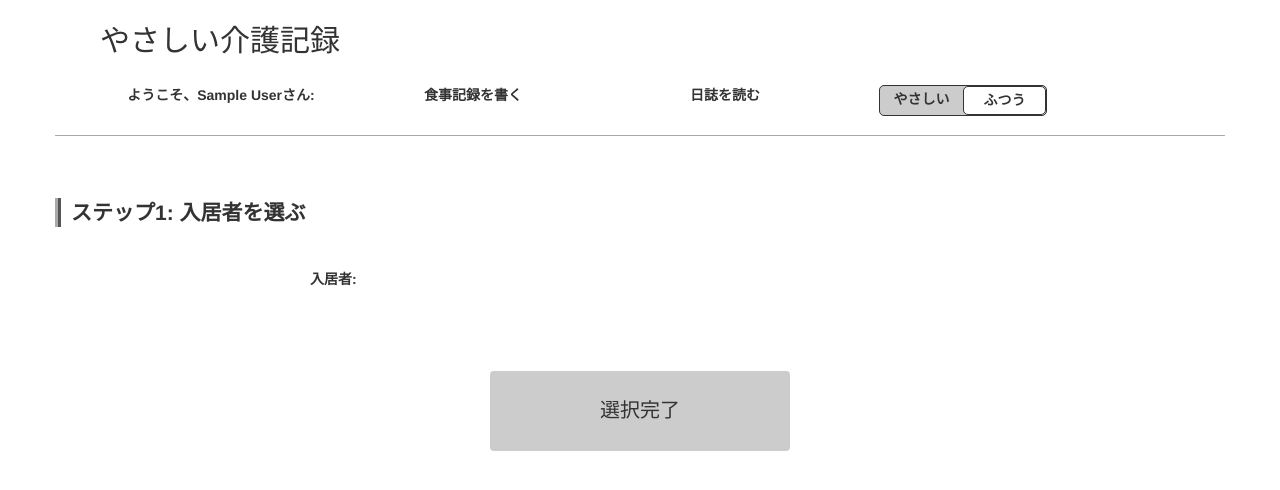
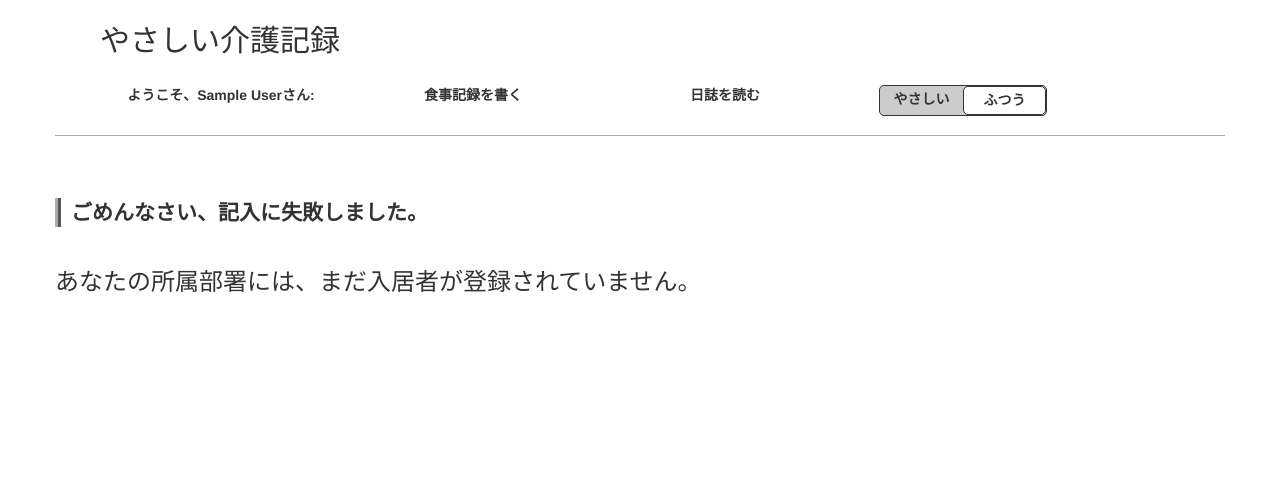
Before and after one commit to koieShoko/record_of_care, a Django app: page /resident/search/ in a window 1280 px wide. Shown: the top 490 px of the page. Run offline with Django 3.2, Linux system fonts and the light colour scheme; the visitor is signed in with stand-in values (Sample User, id 1); data that the repository does not hold is empty; some libraries are stand-ins or nearby versions.

Commit message:
自分の階に入居者が登録されていない場合エラー画面に飛ぶようになった

```diff
--- a/record/templates/record/error.html
+++ b/record/templates/record/error.html
@@ -1,6 +1,4 @@
 {% extends 'record/base.html' %}
 {% block content %}
 
-<h2>ごめんなさい！</h2>
-<h3>もう一度やり直してください。</h3>
 {% endblock %}
--- a/record/views.py
+++ b/record/views.py
@@ -24,8 +24,18 @@ def search_resident(request):
         return redirect('/select_kind')
     else:#初回
         form = SearchResidentForm()
+        residents = Resident.objects.filter(department=request.user.department,is_leaving=False)
+        if len(residents) == 0 :
+            return render(
+                request,
+                'record/error.html',
+                {
+                    'title'         : "ごめんなさい、記入に失敗しました。",
+                    'explain'       : "あなたの所属部署には、まだ入居者が登録されていません。",
+                }
+            )
         choice =[
-            (resident, resident.full_name) for resident in Resident.objects.filter(department=request.user.department,is_leaving=False)
+            (resident, resident.full_name) for resident in residents
         ]
         form.fields['resident'].choices = choice
         form.fields['resident'].initial = [x for x in Resident.objects.filter(department=request.user.department)]
@@ -98,10 +108,10 @@ def write_all(request):
             request,
             'record/search.html',
             {
-                'form':form,
-                'submit_text':submit_text,
-                'title':title,
-                'explain':explain,
+                'form'        : form,
+                'submit_text' : submit_text,
+                'title'       : title,
+                'explain'     : explain,
             }
         )
 
@@ -150,7 +160,11 @@ def record_new(request):
         else:
             return render(
                 request,
-                'record/error.html'
+                'record/error.html',
+                {
+                    "title"   : "ごめんなさい、記録の登録に失敗しました",
+                    "explain" : "何か入力時効に不備があったようです。",
+                }
                 )
     else:#初回
         formset=RecordFormSet(initial=initial,queryset=Record.objects.none())
```
Also changed, not shown: record/forms.py (line endings or trailing spaces).
